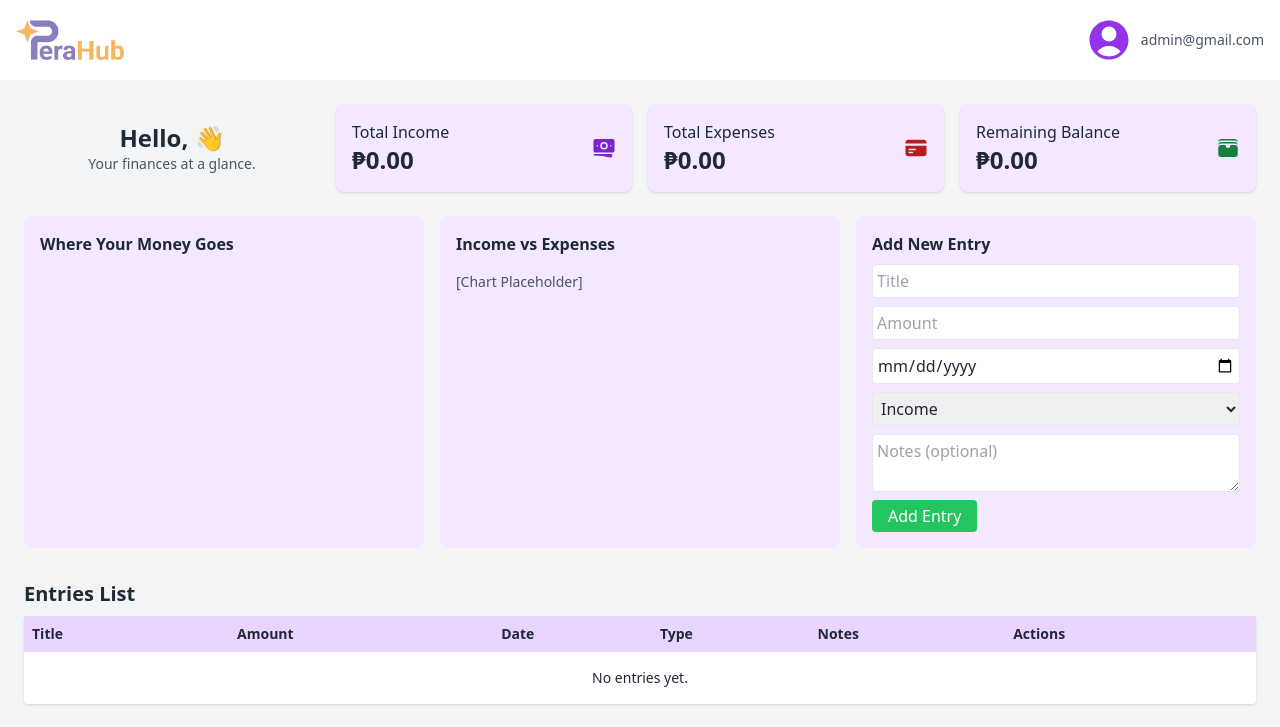
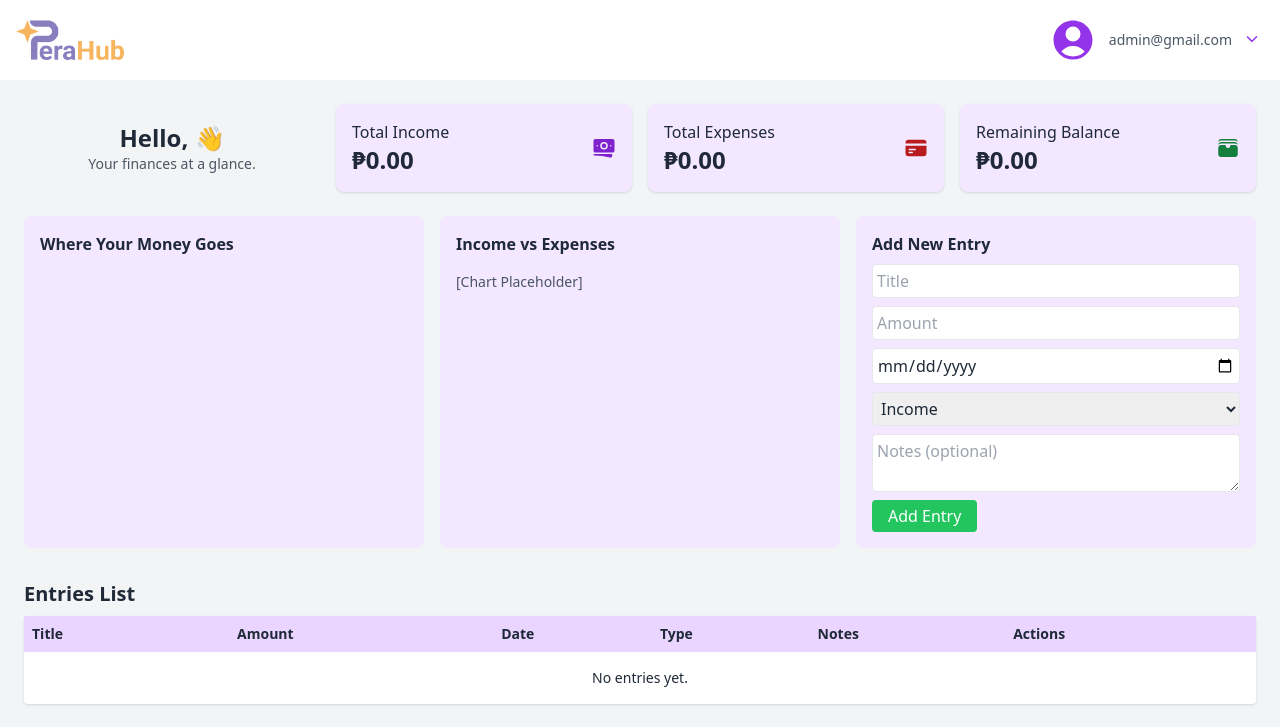
Before and after one commit to mezugatfukiko/PeraHub, a Django app: page /dashboard/ in a window 1280 px wide. Shown: the top 727 px of the page. Run offline with Django 5.2, Linux system fonts and the light colour scheme; a user stored in the database is signed in; data comes from the database, SQL or seed files in the repository; some libraries are stand-ins or nearby versions.

Commit message:
added dropdown and log out button

```diff
--- a/finance/templates/finance/dashboard.html
+++ b/finance/templates/finance/dashboard.html
@@ -2,24 +2,39 @@
 {% load static %}
 
 {% block content %}
-<!-- Header -->
 <header class="bg-white shadow p-4 flex justify-between items-center">
   <!-- Logo on the left -->
   <div class="flex items-center">
     <img src="{% static 'src/hb-logo.png' %}" alt="Logo" class="h-10 w-auto">
   </div>
 
-  <!-- User info with icon on the left -->
-  <div class="flex items-center text-right text-gray-800">
-    <!-- User Icon -->
-    <svg xmlns="http://www.w3.org/2000/svg" viewBox="0 0 24 24" fill="currentColor" class="h-12 w-12 text-purple-600 mr-2">
+  <!-- User info + dropdown -->
+  <div x-data="{ open: false }" class="relative flex items-center text-gray-800 cursor-pointer">
+    <!-- Profile Icon -->
+    <svg xmlns="http://www.w3.org/2000/svg" viewBox="0 0 24 24" fill="currentColor" class="h-12 w-12 text-purple-600 mr-3">
       <path fill-rule="evenodd" d="M18.685 19.097A9.723 9.723 0 0 0 21.75 12c0-5.385-4.365-9.75-9.75-9.75S2.25 6.615 2.25 12a9.723 9.723 0 0 0 3.065 7.097A9.716 9.716 0 0 0 12 21.75a9.716 9.716 0 0 0 6.685-2.653Zm-12.54-1.285A7.486 7.486 0 0 1 12 15a7.486 7.486 0 0 1 5.855 2.812A8.224 8.224 0 0 1 12 20.25a8.224 8.224 0 0 1-5.855-2.438ZM15.75 9a3.75 3.75 0 1 1-7.5 0 3.75 3.75 0 0 1 7.5 0Z" clip-rule="evenodd" />
     </svg>
 
-    <!-- Name and Email -->
+    <!-- User Info -->
     <div class="text-right">
       <p class="font-bold text-gray-800">{{ user.get_full_name }}</p>
       <p class="text-sm text-gray-600">{{ user.email }}</p>
+    </div>
+
+    <!-- Dropdown Toggle -->
+    <svg @click="open = !open" xmlns="http://www.w3.org/2000/svg" viewBox="0 0 24 24" fill="currentColor" class="h-6 w-6 text-purple-600 ml-2 hover:text-purple-800 transition">
+      <path fill-rule="evenodd" d="M12 14.25a.75.75 0 0 1-.53-.22l-4.5-4.5a.75.75 0 1 1 1.06-1.06L12 12.19l3.97-3.97a.75.75 0 1 1 1.06 1.06l-4.5 4.5a.75.75 0 0 1-.53.22Z" clip-rule="evenodd" />
+    </svg>
+
+    <!-- Dropdown Menu -->
+    <div x-show="open" @click.outside="open = false" class="absolute top-full right-0 mt-2 w-35 bg-white shadow-lg rounded border z-50">
+      <a href="{% url 'logout' %}" class="flex items-center px-4 py-2 text-black hover:bg-gray-100 transition">
+        <!-- Logout Icon -->
+        <svg xmlns="http://www.w3.org/2000/svg" viewBox="0 0 24 24" fill="currentColor" class="h-5 w-5 mr-2">
+          <path fill-rule="evenodd" d="M16.5 3.75a1.5 1.5 0 0 1 1.5 1.5v13.5a1.5 1.5 0 0 1-1.5 1.5h-6a1.5 1.5 0 0 1-1.5-1.5V15a.75.75 0 0 0-1.5 0v3.75a3 3 0 0 0 3 3h6a3 3 0 0 0 3-3V5.25a3 3 0 0 0-3-3h-6a3 3 0 0 0-3 3V9A.75.75 0 1 0 9 9V5.25a1.5 1.5 0 0 1 1.5-1.5h6ZM5.78 8.47a.75.75 0 0 0-1.06 0l-3 3a.75.75 0 0 0 0 1.06l3 3a.75.75 0 0 0 1.06-1.06l-1.72-1.72H15a.75.75 0 0 0 0-1.5H4.06l1.72-1.72a.75.75 0 0 0 0-1.06Z" clip-rule="evenodd" />
+        </svg>
+        Log out
+      </a>
     </div>
   </div>
 </header>
--- a/theme2/templates/base.html
+++ b/theme2/templates/base.html
@@ -11,7 +11,7 @@
 		<link rel="preconnect" href="https://fonts.googleapis.com">
 		<link rel="preconnect" href="https://fonts.gstatic.com" crossorigin>
 		<link href="https://fonts.googleapis.com/css2?family=Kumbh+Sans:wght@300&family=Lato:ital,wght@0,100;0,300;0,400;0,700;0,900;1,100;1,300;1,400;1,700;1,900&family=Roboto:ital,wght@0,100..900;1,100..900&display=swap" rel="stylesheet">
-
+		<script defer src="https://cdn.jsdelivr.net/npm/alpinejs@3.x.x/dist/cdn.min.js"></script>
 		{% tailwind_css %}
 	</head>
 
```
